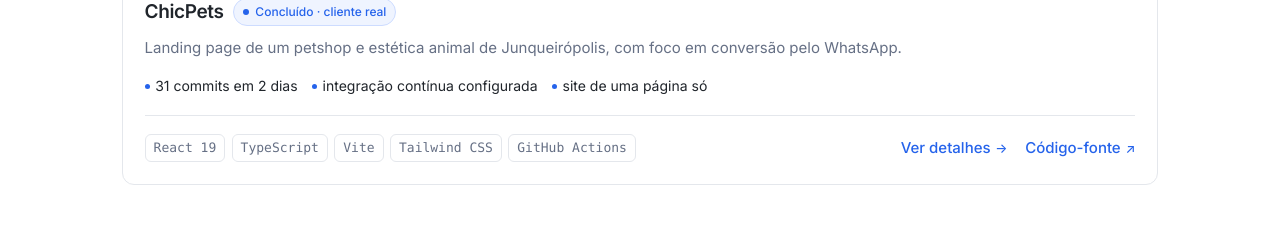
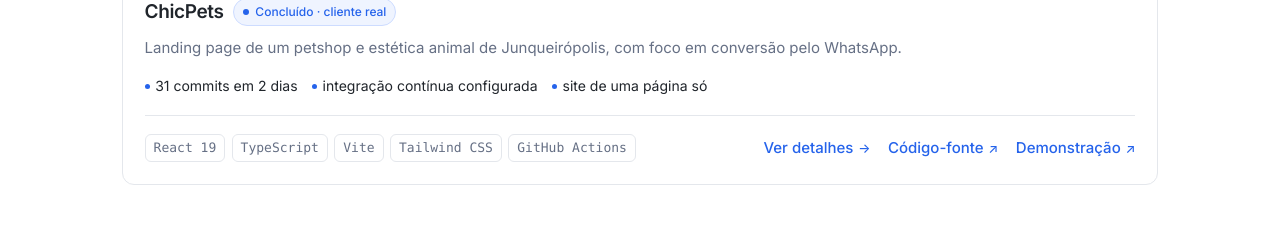
Before and after one commit to omurilomota/SiteProfissional, a React (Vite) app: page / in a window 1280 px wide. Shown: the part 2460-2686 px from the top of the page. Built offline with nearby package versions, Linux system fonts and the light colour scheme.

Commit message:
content: publica o link do site do ChicPets

```diff
--- a/src/data/projects.ts
+++ b/src/data/projects.ts
@@ -233,7 +233,8 @@
     stack: ['React 19', 'TypeScript', 'Vite', 'Tailwind CSS', 'GitHub Actions'],
     repo: 'https://github.com/omurilomota/petshop-Chic',
     repoIsPublic: true,
-    demo: null,
+    // Verificado em 13/10/2026: responde HTTP 200 pelo Cloudflare Workers.
+    demo: 'https://petshop-chic.murilohenriquemota935.workers.dev',
     // Composta com a mesma captura em desktop (16:10, a proporção do cartão) e
     // em celular emoldurado — mostra a responsividade numa imagem só.
     screenshot: '/projetos/chicpets.webp',
```
